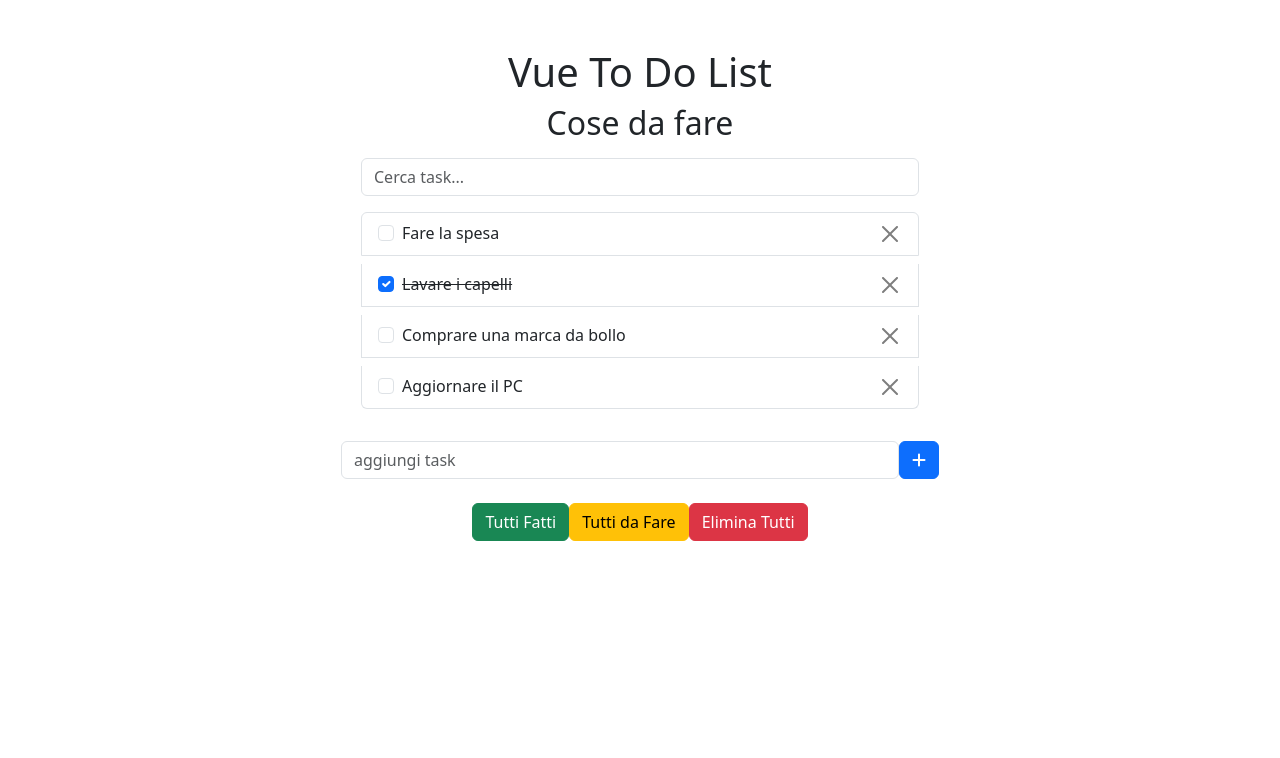
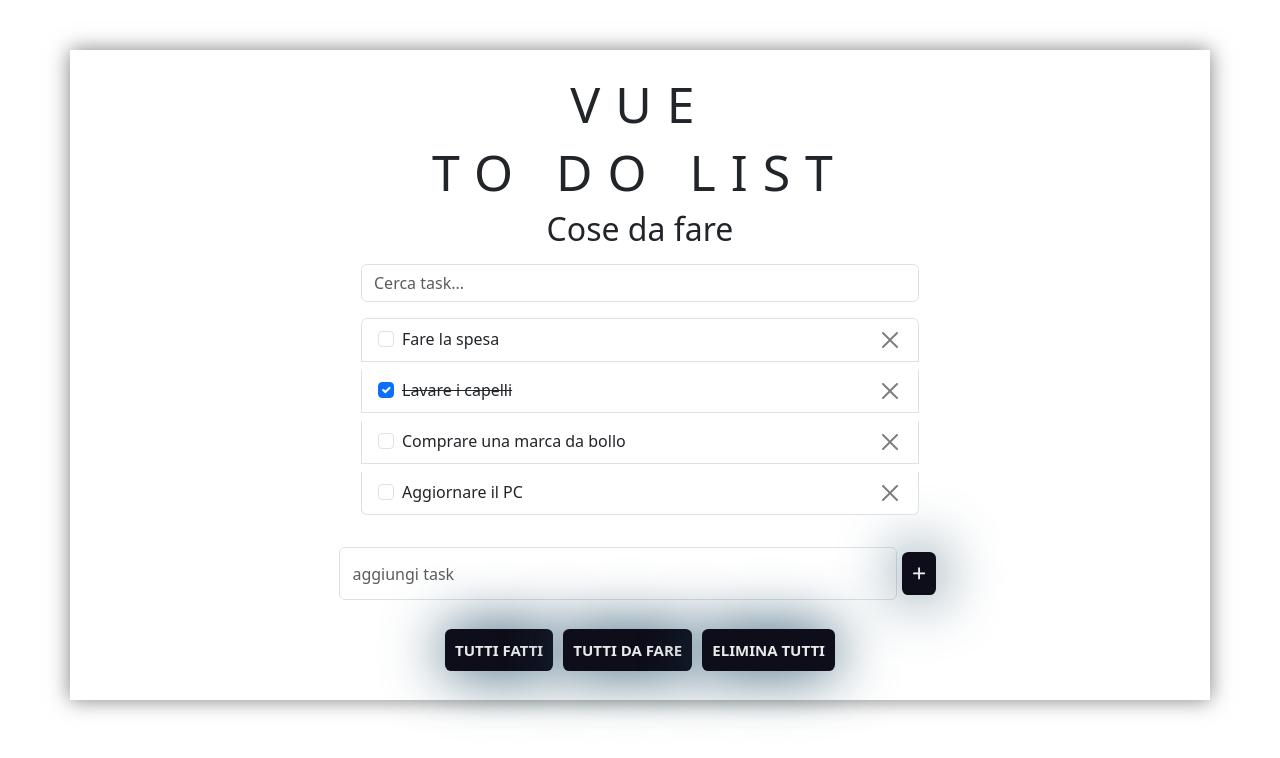
Before and after one commit to AmarildoShehu/vue-todolist, a plain HTML site: page index.html in a window 1280 px wide. Drawn offline with nearby package versions, Linux system fonts and the light colour scheme.

Commit message:
added effect style

```diff
--- a/css/style.css
+++ b/css/style.css
@@ -0,0 +1,43 @@
+#shadow {
+  box-shadow: 0 0 20px rgba(0, 0, 0, 0.5);
+  margin-top: 50px;
+  margin-bottom: 20px;
+}
+#mybtn {
+  margin: 5px;
+  font-size: 15px;
+  padding: 10px;
+  border: none;
+  outline: none;
+  border-radius: 0.4rem;
+  cursor: pointer;
+  text-transform: uppercase;
+  background-color: rgb(14, 14, 26);
+  color: rgb(234, 234, 234);
+  font-weight: 700;
+  transition: 0.6s;
+  box-shadow: 0px 0px 60px #1f4c65;
+  -webkit-box-reflect: below 10px linear-gradient
+    (to bottom, rgba(0, 0, 0, 0, 0), rgba(0, 0, 0, 0, 4));
+}
+
+#mybtn:active {
+  scale: 0.92;
+}
+
+#mybtn:hover {
+  background: rgb(2, 29, 78);
+  background: linear-gradient(
+    270deg,
+    rgba(2, 29, 78, 0.681) 0%,
+    rgba(31, 215, 232, 0.873) 60%
+  );
+  color: rgb(4, 4, 38);
+}
+
+h1 {
+  font-size: 50px;
+  text-transform: uppercase;
+  font-weight: 90px;
+  letter-spacing: 15px;
+}
--- a/index.html
+++ b/index.html
@@ -20,6 +20,7 @@
       crossorigin="anonymous"
     />
 
+    <link rel="stylesheet" href="css/style.css" />
     <!-- Vue.js -->
     <script src="https://unpkg.com/vue@3"></script>
 
@@ -28,8 +29,9 @@
   </head>
   <body>
     <div id="root">
-      <div class="container">
-        <h1 class="text-center mt-5">Vue To Do List</h1>
+      <div class="container" id="shadow">
+        <h1 class="text-center mt-5 pt-4">Vue</h1>
+        <h1 class="text-center">To Do List</h1>
         <h2 class="text-center">Cose da fare</h2>
         <h2 v-if="lists.length === 0" class="text-center mt-3">
           Non ci sono task.
@@ -76,20 +78,19 @@
             placeholder="aggiungi task"
             @keyup.enter="addTask"
           />
-          <button @click="addTask" class="btn btn-primary">
+          <button @click="addTask" class="btn" id="mybtn">
             <i class="fas fa-plus"></i>
           </button>
         </div>
-        <div class="mt-4 d-flex align-items-center justify-content-center">
-          <div>
-            <button @click="markAllAsDone" class="btn btn-success">
-              Tutti Fatti
-            </button>
-            <button @click="markAllAsNotDone" class="btn btn-warning">
-              Tutti da Fare
-            </button>
-          </div>
-          <button @click="removeAll" class="btn btn-danger">
+        <div class="m-4 d-flex align-items-center justify-content-center pb-4">
+          <button @click="markAllAsDone" class="btn" id="mybtn">
+            Tutti Fatti
+          </button>
+          <button @click="markAllAsNotDone" class="btn" id="mybtn">
+            Tutti da Fare
+          </button>
+
+          <button @click="removeAll" class="btn" id="mybtn">
             Elimina Tutti
           </button>
         </div>
```
